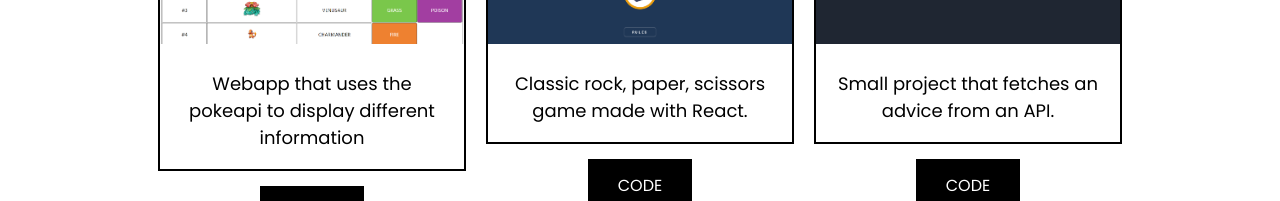
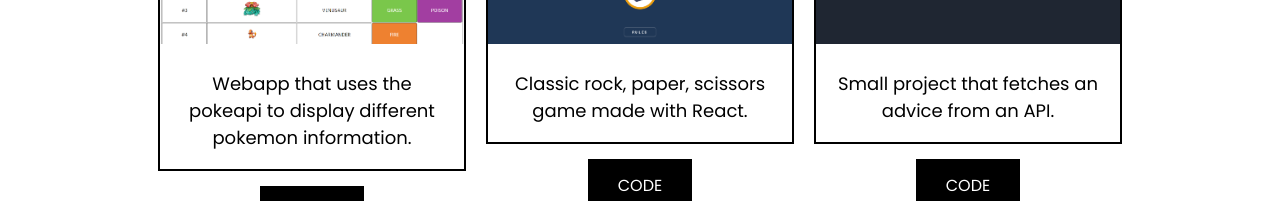
Before and after one commit to jlbmontejano/personal-portfolio, a React (Create React App) app: page / in a window 1280 px wide. Shown: the part 1436-1637 px from the top of the page. Built offline with nearby package versions, Linux system fonts and the light colour scheme.

Commit message:
fixed spelling errors

```diff
--- a/src/Components/ProjectSection.js
+++ b/src/Components/ProjectSection.js
@@ -23,7 +23,7 @@ const ProjectSection = () => {
     title: "Pokemon-API",
     src: `${process.env.PUBLIC_URL}/images/pokemon-api.png`,
     description:
-      "Webapp that uses the pokeapi to display different information",
+      "Webapp that uses the pokeapi to display different pokemon information.",
     link: "https://relaxed-frangipane-1bb52e.netlify.app/",
     code: "https://github.com/jlbmontejano/pokemon-api",
     key: 2,
```
